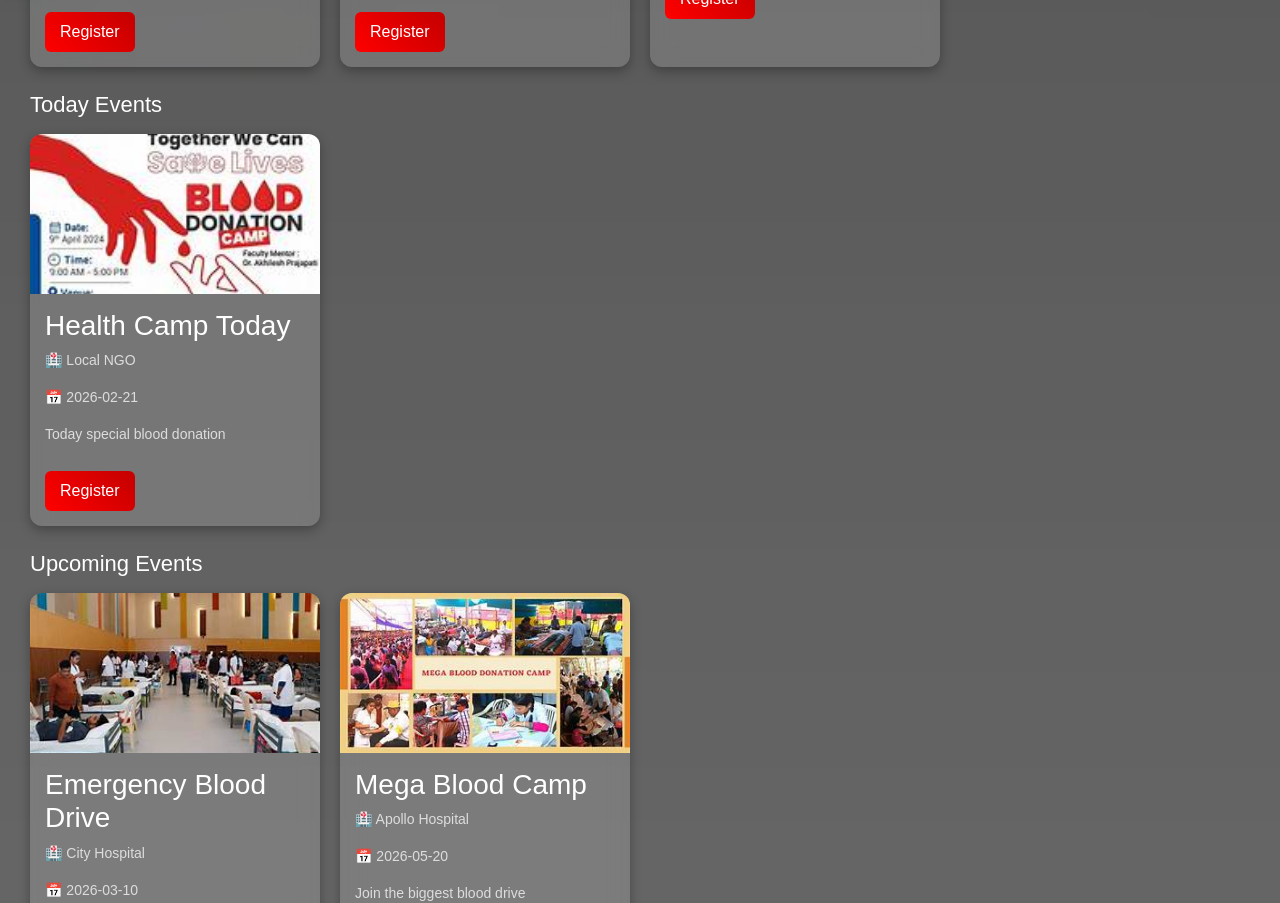
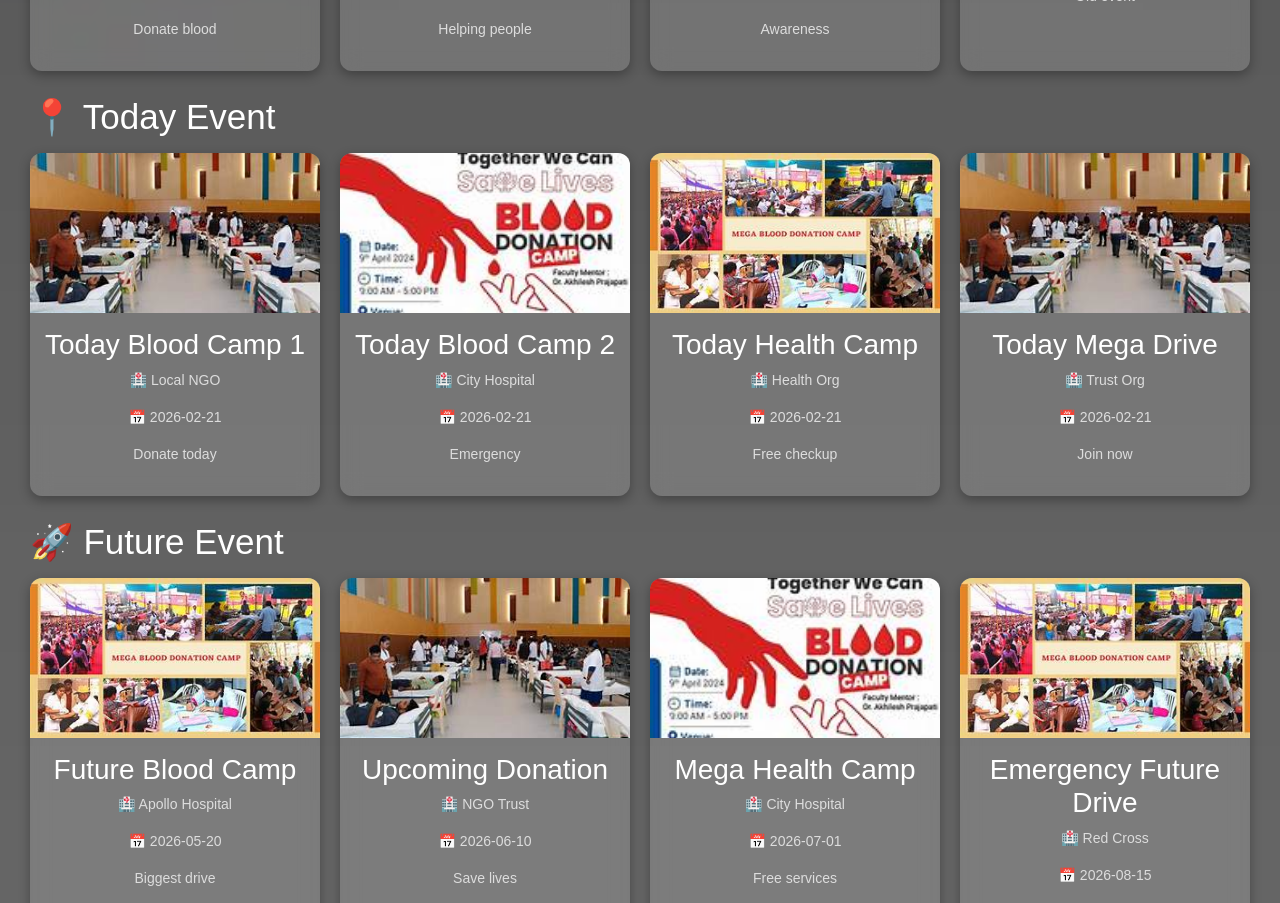
Before and after one commit to meetdoshi027/emergency-blood-request-system, a React (Vite) app: page /event in a window 1280 px wide. Shown: the part 580-1483 px from the top of the page. Built offline with nearby package versions, Linux system fonts and the light colour scheme.

Commit message:
event page

```diff
--- a/src/components/Event/Event.css
+++ b/src/components/Event/Event.css
@@ -27,16 +27,16 @@ z-index:-1;
 text-align:center;
 color:#fff;
 margin-bottom:25px;
-font-size:28px;
+font-size:60px;
 }
 
 .section-title{
 margin:25px 0 15px;
-font-size:22px;
+font-size:35px;
 color:#fff;
 }
 
-/* 📦 GRID (4 CARDS) */
+/* 📦 GRID */
 .event-grid{
 display:grid;
 grid-template-columns: repeat(4, 1fr);
@@ -68,6 +68,7 @@ object-fit:cover;
 /* 📄 CONTENT */
 .event-content{
 padding:15px;
+text-align:center; /* ✅ CENTER EVERYTHING */
 }
 
 .event-content h3{
@@ -87,13 +88,22 @@ margin-top:5px;
 
 /* 🔘 BUTTON */
 .btn{
-margin-top:10px;
+margin-top:12px;
 background:linear-gradient(45deg,#ff0000,#c40000);
 color:white;
 border:none;
 padding:8px 15px;
 border-radius:6px;
 cursor:pointer;
+
+/* ✅ CENTER BUTTON */
+display:block;
+margin-left:auto;
+margin-right:auto;
+}
+
+.btn:hover{
+opacity:0.9;
 }
 
 /* ❌ NO DATA */
--- a/src/components/Event/Event.jsx
+++ b/src/components/Event/Event.jsx
@@ -1,77 +1,58 @@
-import React from "react";
+import React, { useState } from "react";
 import "./Event.css";
+import EventForm from "./EventForm"; // ✅ import form
 
-/* ✅ EVENT IMAGES */
+/* IMAGES */
 import img1 from "../../assets/Megablood.jpg";
 import img2 from "../../assets/hospital.jpg";
 import img3 from "../../assets/togetherblood.jpg";
-
-/* ✅ BACKGROUND IMAGE */
 import bg from "../../assets/blood.webp";
 
 const Event = () => {
 
+const today = new Date().toISOString().split("T")[0];
+
+// ✅ STATE
+const [showForm, setShowForm] = useState(false);
+const [selectedEvent, setSelectedEvent] = useState(null);
+
 const events = [
-{
-title:"Blood Donation Camp",
-organization:"Red Cross",
-date:"2025-03-01",
-image: img1,
-description:"Donate blood and save lives"
-},
-{
-title:"Community Blood Drive",
-organization:"NGO Trust",
-date:"2025-02-15",
-image: img2,
-description:"Join hands to help others"
-},
-{
-title:"Free Health Camp",
-organization:"Health Org",
-date:"2025-01-20",
-image: img3,
-description:"Free checkup & blood donation"
-},
-{
-title:"Emergency Blood Drive",
-organization:"City Hospital",
-date:"2026-03-10",
-image: img2,
-description:"Urgent blood requirement"
-},
-{
-title:"Health Camp Today",
-organization:"Local NGO",
-date:new Date().toISOString().split("T")[0],
-image: img3,
-description:"Today special blood donation"
-},
-{
-title:"Mega Blood Camp",
-organization:"Apollo Hospital",
-date:"2026-05-20",
-image: img1,
-description:"Join the biggest blood drive"
-}
+
+// 🔴 PAST
+{title:"Blood Donation Camp",organization:"Red Cross",date:"2025-03-01",image:img1,description:"Donate blood"},
+{title:"Community Blood Drive",organization:"NGO Trust",date:"2025-02-15",image:img2,description:"Helping people"},
+{title:"Health Awareness Camp",organization:"City NGO",date:"2025-01-10",image:img3,description:"Awareness"},
+{title:"Old Blood Camp",organization:"Health Org",date:"2024-12-20",image:img1,description:"Old event"},
+
+// 🟡 TODAY
+{title:"Today Blood Camp 1",organization:"Local NGO",date:today,image:img2,description:"Donate today"},
+{title:"Today Blood Camp 2",organization:"City Hospital",date:today,image:img3,description:"Emergency"},
+{title:"Today Health Camp",organization:"Health Org",date:today,image:img1,description:"Free checkup"},
+{title:"Today Mega Drive",organization:"Trust Org",date:today,image:img2,description:"Join now"},
+
+// 🟢 FUTURE
+{title:"Future Blood Camp",organization:"Apollo Hospital",date:"2026-05-20",image:img1,description:"Biggest drive"},
+{title:"Upcoming Donation",organization:"NGO Trust",date:"2026-06-10",image:img2,description:"Save lives"},
+{title:"Mega Health Camp",organization:"City Hospital",date:"2026-07-01",image:img3,description:"Free services"},
+{title:"Emergency Future Drive",organization:"Red Cross",date:"2026-08-15",image:img1,description:"Urgent"}
 ];
 
-// 📅 DATE LOGIC
-const today = new Date().toISOString().split("T")[0];
-
+// FILTER
 const pastEvents = events.filter(e => e.date < today);
 const presentEvents = events.filter(e => e.date === today);
 const futureEvents = events.filter(e => e.date > today);
 
-// 🎯 RENDER FUNCTION
-const renderEvents = (list) => (
+// ✅ CLICK REGISTER
+const handleRegister = (event) => {
+setSelectedEvent(event);
+setShowForm(true);
+};
+
+// RENDER
+const renderEvents = (list, type) => (
 <div className="event-grid">
 
-{list.length === 0 ? (
-<p className="no-data">No events available</p>
-) : (
-
-list.map((event,index)=>(
+{list.map((event,index)=>(
 
 <div className="event-card" key={index}>
 
@@ -83,35 +64,44 @@ list.map((event,index)=>(
 <p>📅 {event.date}</p>
 <p className="desc">{event.description}</p>
 
-<button className="btn">Register</button>
+{type === "future" && (
+<button
+className="btn"
+onClick={() => handleRegister(event)}
+>
+Register
+</button>
+)}
+
+</div>
 </div>
 
-</div>
-
-))
-
-)}
+))}
 
 </div>
 );
 
-// 🎨 UI
 return (
-<div
-className="event-container"
-style={{ backgroundImage: `url(${bg})` }}
->
+<div className="event-container" style={{ backgroundImage: `url(${bg})` }}>
 
-<h2 className="main-title">Blood Donation Events</h2>
+<h1 className="main-title">Blood Donation Events</h1>
 
-<h3 className="section-title">Past Events</h3>
-{renderEvents(pastEvents)}
+<h2 className="section-title">🕘 Past Event</h2>
+{renderEvents(pastEvents,"past")}
 
-<h3 className="section-title">Today Events</h3>
-{renderEvents(presentEvents)}
+<h2 className="section-title">📍 Today Event</h2>
+{renderEvents(presentEvents,"present")}
 
-<h3 className="section-title">Upcoming Events</h3>
-{renderEvents(futureEvents)}
+<h2 className="section-title">🚀 Future Event</h2>
+{renderEvents(futureEvents,"future")}
+
+{/* ✅ FORM POPUP */}
+{showForm && (
+<EventForm
+event={selectedEvent}
+closeForm={() => setShowForm(false)}
+/>
+)}
 
 </div>
 );
--- /dev/null
+++ b/src/components/Event/EventForm.css
@@ -0,0 +1,51 @@
+.modal{
+position:fixed;
+top:0;
+left:0;
+width:100%;
+height:100%;
+background:rgba(0,0,0,0.7);
+display:flex;
+justify-content:center;
+align-items:center;
+z-index:1000;
+}
+
+.modal-box{
+background:white;
+padding:20px;
+border-radius:10px;
+width:300px;
+text-align:center;
+}
+
+form{
+display:flex;
+flex-direction:column;
+gap:10px;
+margin-top:10px;
+}
+
+input, select{
+padding:10px;
+border-radius:5px;
+border:1px solid #ccc;
+}
+
+.submit-btn{
+background:red;
+color:white;
+padding:10px;
+border:none;
+border-radius:5px;
+cursor:pointer;
+}
+
+.close-btn{
+background:gray;
+color:white;
+padding:8px;
+border:none;
+border-radius:5px;
+cursor:pointer;
+}
--- /dev/null
+++ b/src/components/Event/EventForm.jsx
@@ -0,0 +1,77 @@
+import React, { useState } from "react";
+import "./EventForm.css";
+
+const EventForm = ({ event, closeForm }) => {
+
+const [formData, setFormData] = useState({
+name:"",
+email:"",
+phone:"",
+bloodGroup:"",
+});
+
+const handleChange = (e) => {
+setFormData({...formData, [e.target.name]: e.target.value});
+};
+
+const handleSubmit = (e) => {
+e.preventDefault();
+alert("Registration Successful ✅");
+closeForm();
+};
+
+return (
+<div className="modal">
+
+<div className="modal-box">
+
+<h2>Register for Event</h2>
+
+<p><b>{event?.title}</b></p>
+<p>{event?.date}</p>
+
+<form onSubmit={handleSubmit}>
+
+<input
+type="text"
+name="name"
+placeholder="Full Name"
+required
+onChange={handleChange}
+/>
+
+<input
+type="email"
+name="email"
+placeholder="Email"
+required
+onChange={handleChange}
+/>
+
+<input
+type="tel"
+name="phone"
+placeholder="Mobile Number"
+required
+onChange={handleChange}
+/>
+
+<select name="bloodGroup" required onChange={handleChange}>
+<option value="">Select Blood Group</option>
+<option>A+</option><option>B+</option>
+<option>O+</option><option>AB+</option>
+</select>
+
+<button type="submit" className="submit-btn">Submit</button>
+<button type="button" className="close-btn" onClick={closeForm}>
+Close
+</button>
+
+</form>
+
+</div>
+</div>
+);
+};
+
+export default EventForm;
```
